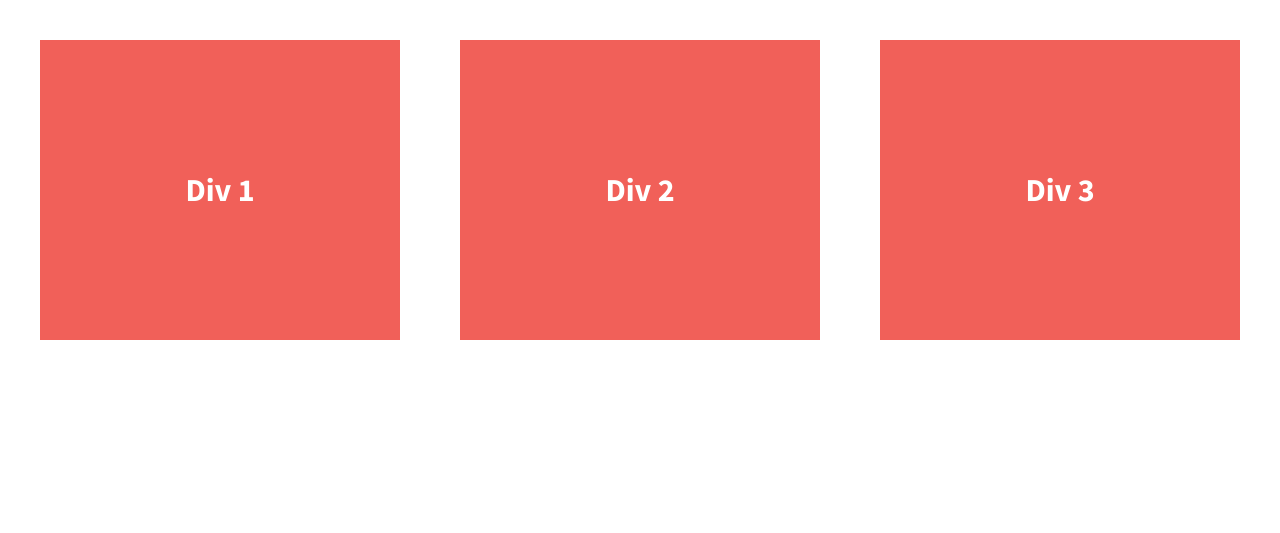
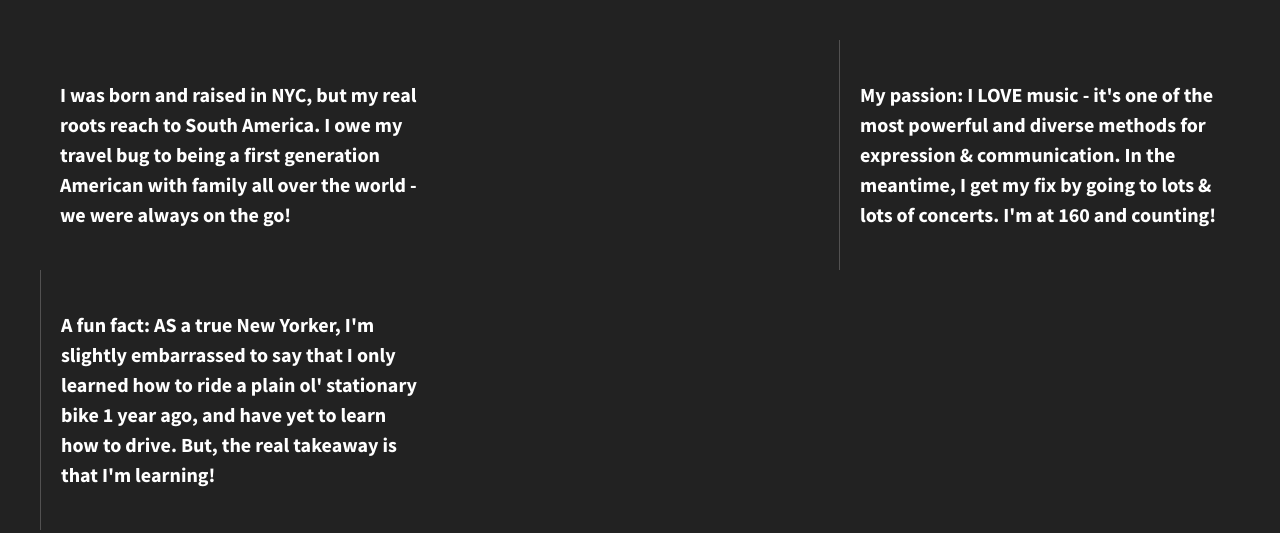
Before and after one commit to Laura-HB/divs-flexbox-starter, a plain HTML site: page index.html in a window 1280 px wide. Drawn offline with nearby package versions, Linux system fonts and the light colour scheme.

Commit message:
updated styling

```diff
--- a/css/main.css
+++ b/css/main.css
@@ -97,7 +97,7 @@ textarea {
 
 
 html {
-  background-color: #fff;
+  background-color: #222;
   height: 100%;
 }
 
@@ -112,6 +112,7 @@ body {
   /*add display:flex and set justify-content to space-between*/
   font-weight: 700;
   display: flex;
+  flex-flow: row wrap;
   justify-content: space-between;
 }
 
@@ -119,13 +120,17 @@ body {
   /*give the divs a width of 30%, add display:flex, set justify-content and align-items to center*/
   color: #fff;
   line-height: 1.5em;
-  font-size: 1.6em;
-  background-color: #f16059;
-  height: 300px;
+  font-size: 1em;
+  height: auto;
   width: 30%;
+  padding: 1em;
   display: flex;
-  justify-content: center;
-  align-items: center;
+  justify-content: left;
+  align-items: flex-start;
+}
+
+.div-2, .div-3 {
+    border-left: 1px solid rgb(82, 81, 81);
 }
 
 
--- a/index.html
+++ b/index.html
@@ -23,13 +23,17 @@
 
         <section class="wrapper">
             <div class="div-1">
-                Div 1
+                <p>
+                    I was born and raised in NYC, but my real roots reach to South America. I owe my travel bug to being a first generation American with family all over the world - we were always on the go!
+                </p>
             </div>
             <div class="div-2">
-                Div 2
+                <p>
+                    My passion: I LOVE music - it's one of the most powerful and diverse methods for expression &amp; communication. In the meantime, I get my fix by going to lots &amp; lots of concerts. I'm at 160 and counting!
+                </p>
             </div>
             <div class="div-3">
-                Div 3
+                <p>A fun fact: AS a true New Yorker, I'm slightly embarrassed to say that I only learned how to ride a plain ol' stationary bike 1 year ago, and have yet to learn how to drive. But, the real takeaway is that I'm learning!</p>
             </div>
         </section>
 
```
